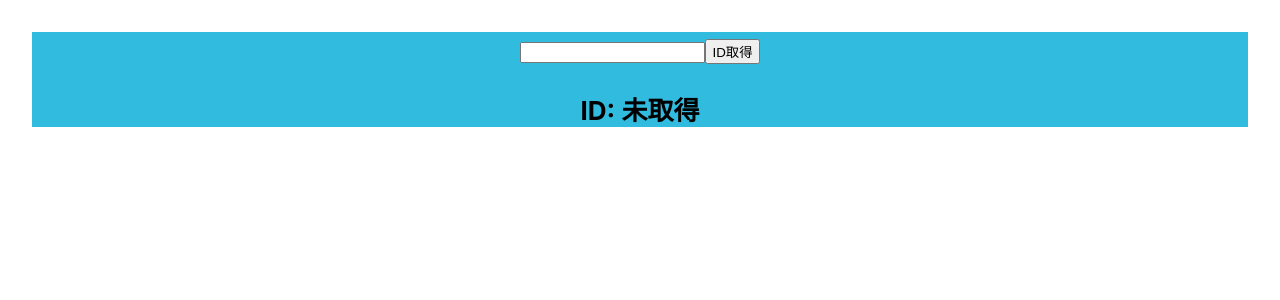
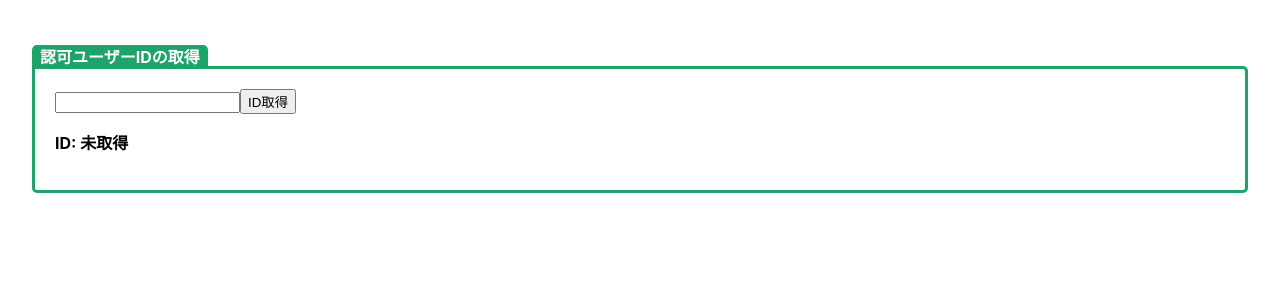
Before and after one commit to PheasantDevil/test-various-tools, a React (Create React App) app: page / in a window 1280 px wide. Shown: the top 300 px of the page. Built offline with nearby package versions, Linux system fonts and the light colour scheme.

Commit message:
feat: add component content-frame wip

```diff
--- a/src/App.scss
+++ b/src/App.scss
@@ -1,38 +1,3 @@
 .App {
-  text-align: center;
   margin: 32px;
 }
-
-.App-logo {
-  height: 40vmin;
-  pointer-events: none;
-}
-
-@media (prefers-reduced-motion: no-preference) {
-  .App-logo {
-    animation: App-logo-spin infinite 20s linear;
-  }
-}
-
-.App-content {
-  background-color: #31bcdf;
-  /* display: flex; */
-  flex-direction: column;
-  align-items: center;
-  justify-content: center;
-  font-size: calc(10px + 2vmin);
-  /* color: white; */
-}
-
-.App-link {
-  color: #61dafb;
-}
-
-@keyframes App-logo-spin {
-  from {
-    transform: rotate(0deg);
-  }
-  to {
-    transform: rotate(360deg);
-  }
-}
--- a/src/App.tsx
+++ b/src/App.tsx
@@ -1,15 +1,14 @@
 import React from 'react';
 import './App.scss';
 // import ReactApp from './components/molucules/ReactApp/ReactApp';
-import IdInfo from './components/molucules/IdInfo/IdInfo';
+import IdInfo from 'components/molucules/IdInfo/IdInfo';
+import CommonFrame from 'components/molucules/CommonFrame/CommonFrame';
 
 function App() {
   return (
     <div className="App">
       {/* <ReactApp /> */}
-      <div className="App-content">
-        <IdInfo />
-      </div>
+      <CommonFrame viewComponent={<IdInfo />} componentName="idInfo" />
     </div>
   );
 }
--- /dev/null
+++ b/src/components/molucules/CommonFrame/CommonFrame.scss
@@ -0,0 +1,30 @@
+.frame {
+  &__title {
+    margin: 0em;
+    display: inline-block;
+    position: relative;
+    top: 3px;
+    padding: 0 0.5em;
+    height: 1.5em;
+    line-height: 1.5em;
+    color: #ffffff;
+    background: #1ea36a;
+    font-weight: bold;
+    text-align: center;
+    border-radius: 5px 5px 0 0;
+    margin-top: 10px;
+  }
+  &__content {
+    display: flex;
+    flex-flow: row nowrap;
+    background: rgba(255, 255, 255, 0);
+    border: solid 3px #1ea36a;
+    border-radius: 0 5px 5px;
+    padding: 20px;
+    font-size: 100%;
+    margin-bottom: 10px;
+    &.idInfo {
+      display: block;
+    }
+  }
+}
--- /dev/null
+++ b/src/components/molucules/CommonFrame/CommonFrame.tsx
@@ -0,0 +1,27 @@
+import React from 'react';
+import './CommonFrame.scss';
+
+interface Props {
+  viewComponent: React.ReactNode; // frame内で表示させたいComponent
+  componentName?: string;
+}
+
+class CommonFrame extends React.Component<Props, {}> {
+  //   constructor(props: any) {
+  //     super(props);
+  //     // this.state = { };
+  //   }
+
+  render(): React.ReactNode {
+    return (
+      <div className="frame">
+        <div className="frame__title">認可ユーザーIDの取得</div>
+        <div className={`frame__content ${this.props.componentName}`}>
+          {this.props.viewComponent}
+        </div>
+      </div>
+    );
+  }
+}
+
+export default CommonFrame;
```
Also changed, not shown: src/components/molucules/ReactApp/ReactApp.scss (indentation only).
